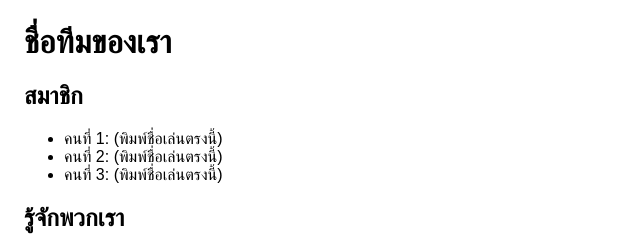
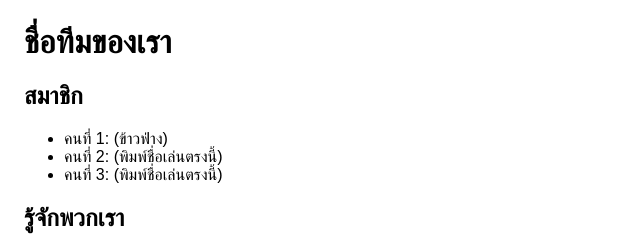
Before and after one commit to 405-21-Chositra/-team-7, a plain HTML site: page index.html in a window 1280 px wide. Shown: the top 240 px of the page, 0-640 px from the left. Drawn offline with Linux system fonts and the light colour scheme.

Commit message:
Update index.html
เพิ่มชื่อหัวหน้าทีมแล้ว

```diff
--- a/index.html
+++ b/index.html
@@ -14,7 +14,7 @@
   <!-- ===== รอบที่ 1: ทุกคนผลัดกันเพิ่มชื่อเล่นของตัวเอง ===== -->
   <h2>สมาชิก</h2>
   <ul id="member-list">
-    <li>คนที่ 1: (พิมพ์ชื่อเล่นตรงนี้)</li>
+    <li>คนที่ 1: (ข้าวฟ่าง)</li>
     <li>คนที่ 2: (พิมพ์ชื่อเล่นตรงนี้)</li>
     <li>คนที่ 3: (พิมพ์ชื่อเล่นตรงนี้)</li>
   </ul>
```
